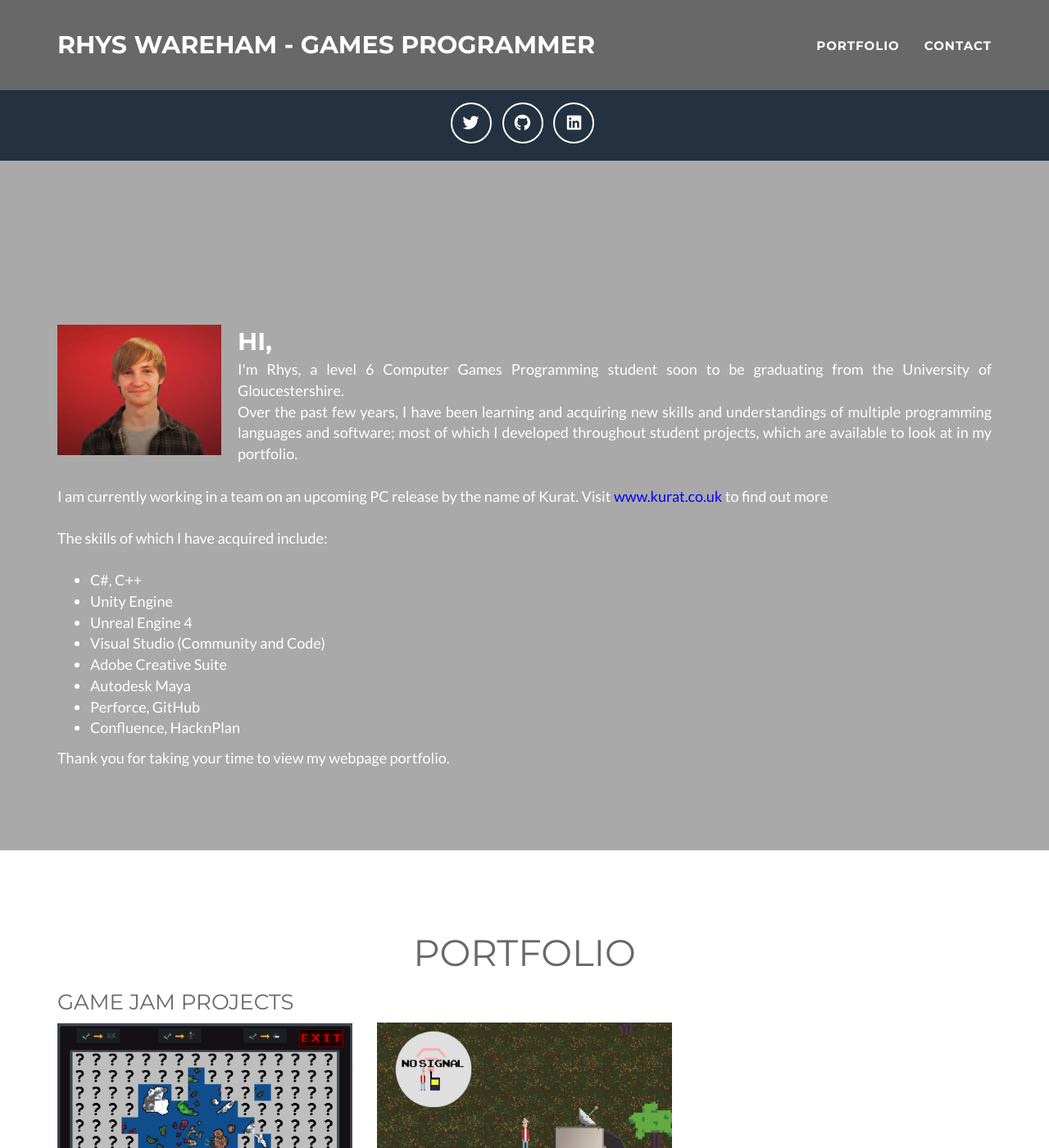
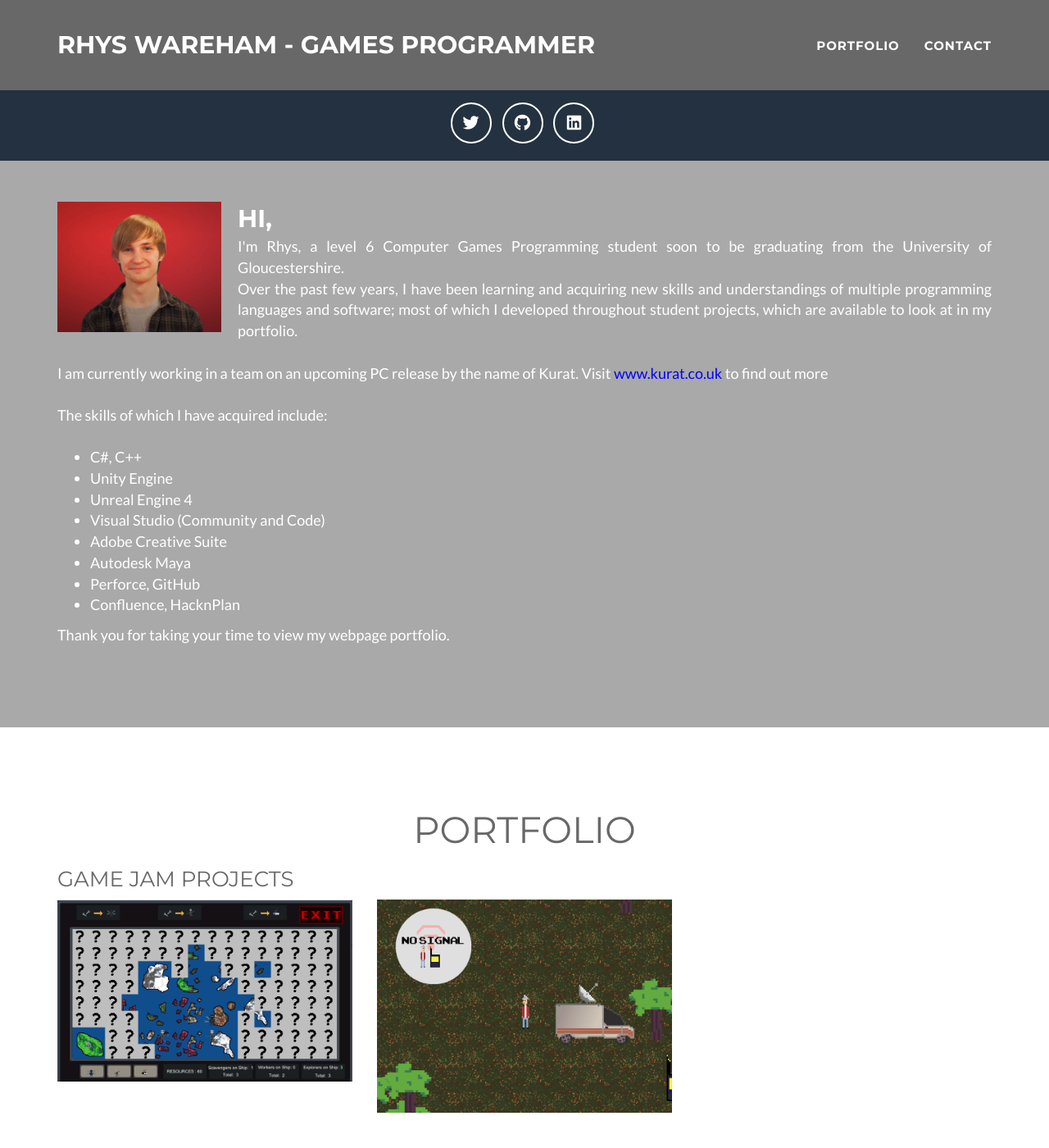
Before and after one commit to RhysWareham/rhyswareham.github.io, a Jekyll site: the page built from index.html, in a window 1280 px wide and 1400 px high. Shown: the whole window at 82% size. Built offline with Jekyll 4.4.1, drawn with Linux system fonts in a browser that asks for light colours; nearby versions of some CDN libraries.

Commit message:
Links spacing

```diff
--- a/_includes/css/main.css
+++ b/_includes/css/main.css
@@ -113,7 +113,7 @@
 
 @media(min-width:768px) {
     header .container {
-        padding-top: 200px;
+        padding-top: 50px;
         padding-bottom: 100px;
     }
 
@@ -344,7 +344,7 @@
 }
 
 footer .footer-col {
-    margin-bottom: 25px;
+    margin-bottom: 5px;
 }
 
 footer .footer-below {
```
